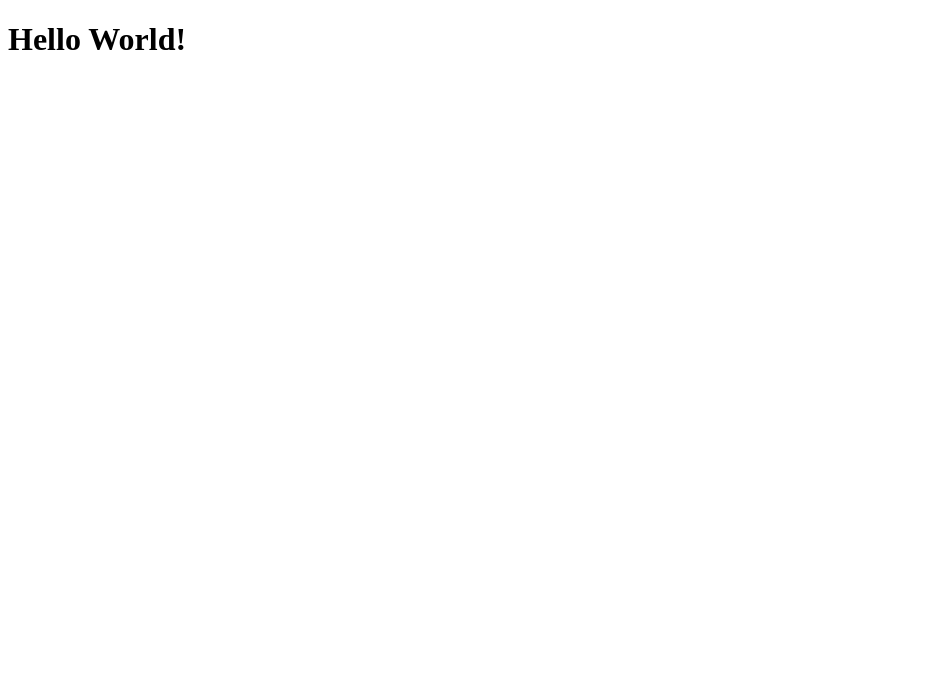
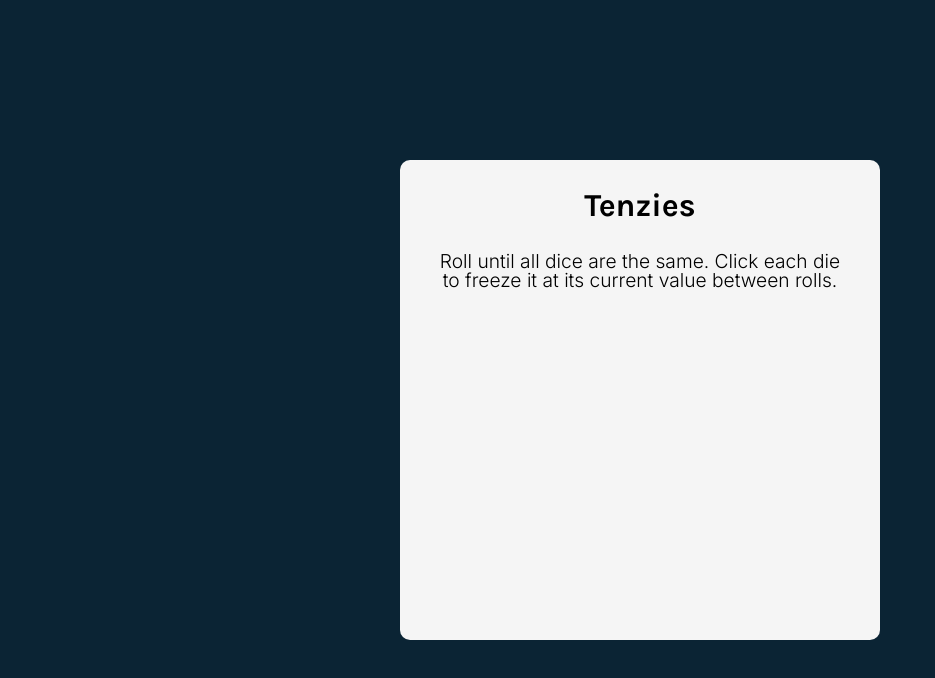
Before and after one commit to matijazuber/tenzies-app, a React (Vite) app: page / in a window 1280 px wide. Shown: the top 678 px of the page, without its empty margins (0-935 px from the left). Built offline with nearby package versions, Linux system fonts and the light colour scheme.

Commit message:
created and styled the main component

```diff
--- a/index.html
+++ b/index.html
@@ -4,6 +4,19 @@
     <meta charset="UTF-8" />
     <link rel="icon" type="image/svg+xml" href="/vite.svg" />
     <meta name="viewport" content="width=device-width, initial-scale=1.0" />
+    <link rel="stylesheet" href="./src/index.css" />
+    <link rel="preconnect" href="https://fonts.googleapis.com" />
+    <link rel="preconnect" href="https://fonts.gstatic.com" crossorigin />
+    <link
+      href="https://fonts.googleapis.com/css2?family=Karla:ital,wght@0,200..800;1,200..800&display=swap"
+      rel="stylesheet"
+    />
+    <link rel="preconnect" href="https://fonts.googleapis.com" />
+    <link rel="preconnect" href="https://fonts.gstatic.com" crossorigin />
+    <link
+      href="https://fonts.googleapis.com/css2?family=Inter:ital,opsz,wght@0,14..32,100..900;1,14..32,100..900&display=swap"
+      rel="stylesheet"
+    />
     <title>tenzies-project</title>
   </head>
   <body>
--- a/src/App.jsx
+++ b/src/App.jsx
@@ -1,7 +1,13 @@
 export default function App() {
   return (
     <>
-      <h1>Hello World!</h1>
+      <main>
+        <div>Tenzies</div>
+        <div className="desc">
+          Roll until all dice are the same. Click each die to freeze it at its
+          current value between rolls.
+        </div>
+      </main>
     </>
   );
 }
--- a/src/index.css
+++ b/src/index.css
@@ -0,0 +1,38 @@
+body {
+  background-color: #0b2434;
+  font-family: Karla, sans-serif;
+}
+
+main {
+  position: fixed;
+  border-radius: 10px;
+  top: 50%;
+  left: 50%;
+  transform: translate(-50%, -50%);
+  width: 420px;
+  height: 420px;
+  background-color: #f5f5f5;
+  padding: 30px;
+}
+
+main div {
+  display: flex;
+  justify-content: center;
+  font-weight: 700;
+  line-height: 100%;
+  letter-spacing: -3%;
+  font-size: 2rem;
+  margin-bottom: 30px;
+}
+
+.desc {
+  font-family: Inter;
+  letter-spacing: -3%;
+  display: flex;
+  justify-content: center;
+  align-items: center;
+  width: 100%;
+  text-align: center;
+  font-weight: 300;
+  font-size: 1.2rem;
+}
```
